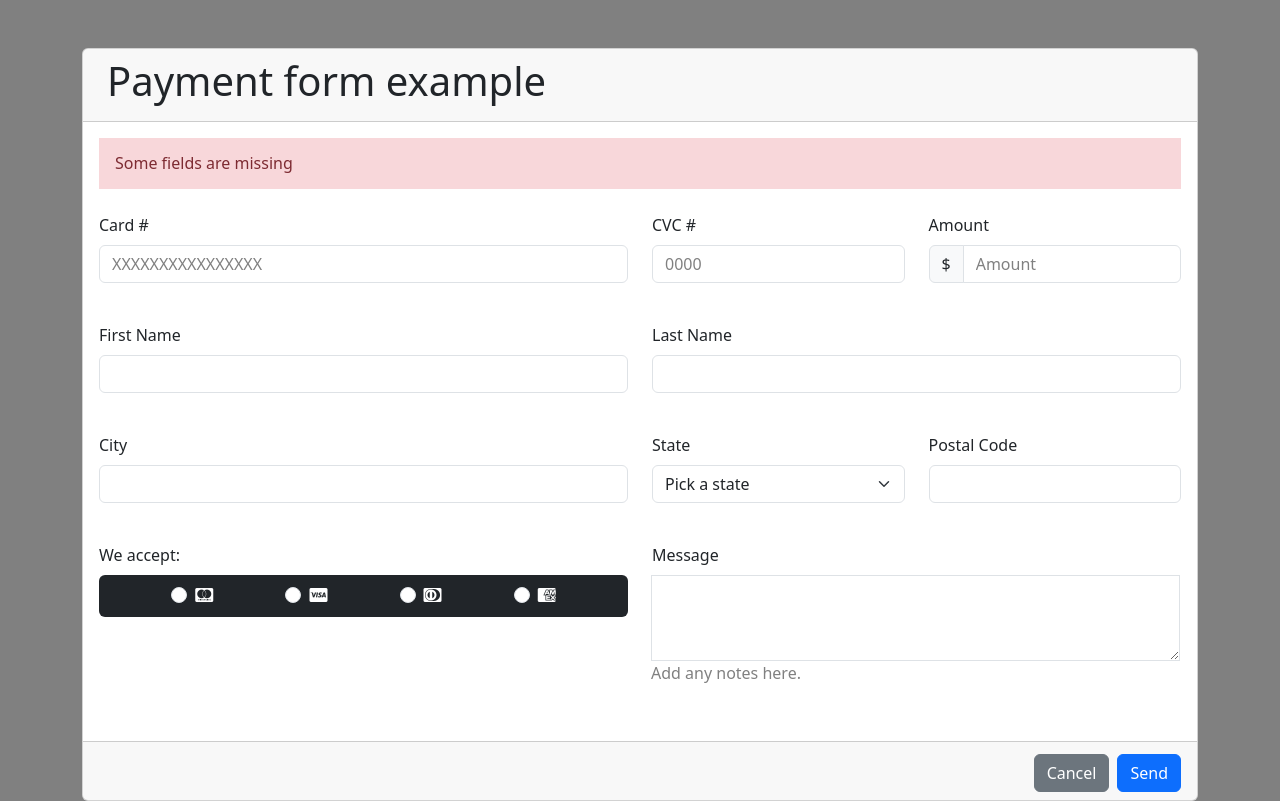
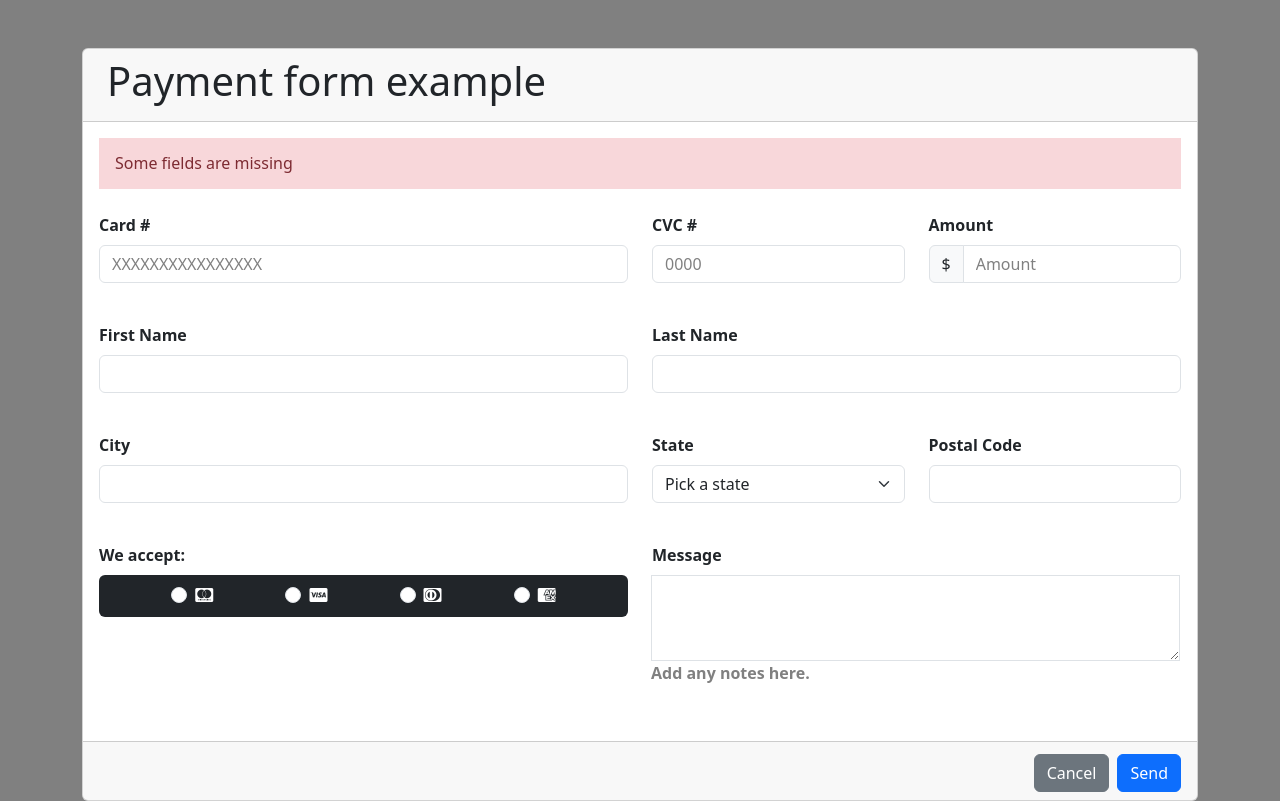
Before and after one commit to 4GeeksAcademy/forms-M-Manriquez, a plain HTML site: page index.html in a window 1280 px wide. Drawn offline with nearby package versions, Linux system fonts and the light colour scheme.

Commit message:
Ultimo arreglo a la fuente de todo dentro del body, para que este sea negrita

```diff
--- a/index.html
+++ b/index.html
@@ -32,7 +32,7 @@
             </div>
 
             <!-- Payment form -->
-            <div class="card-body">
+            <div class="card-body fw-bold">
               <div class="row mb-4">
                 <div class="col-12">
                   <div class="p-2 fields-missing-container">
```
